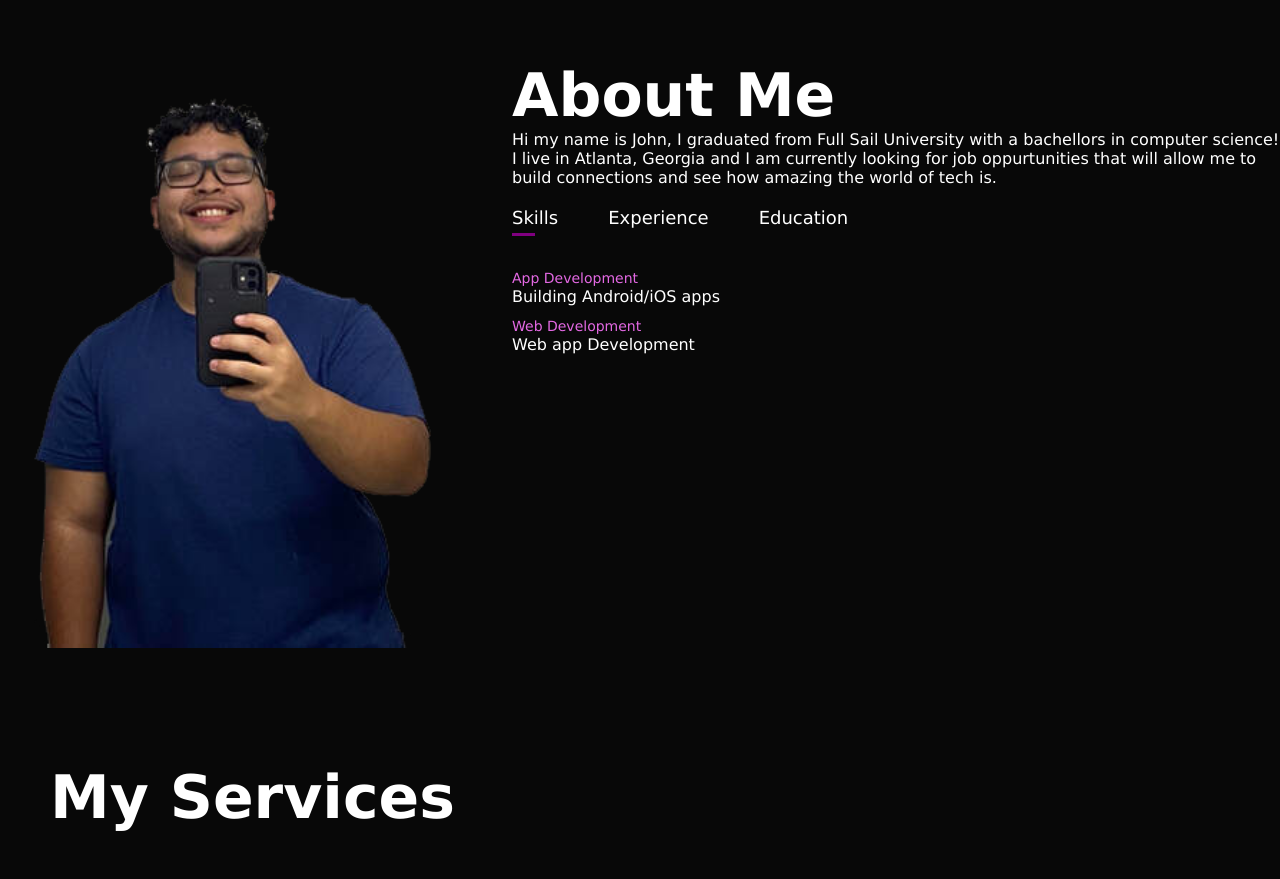
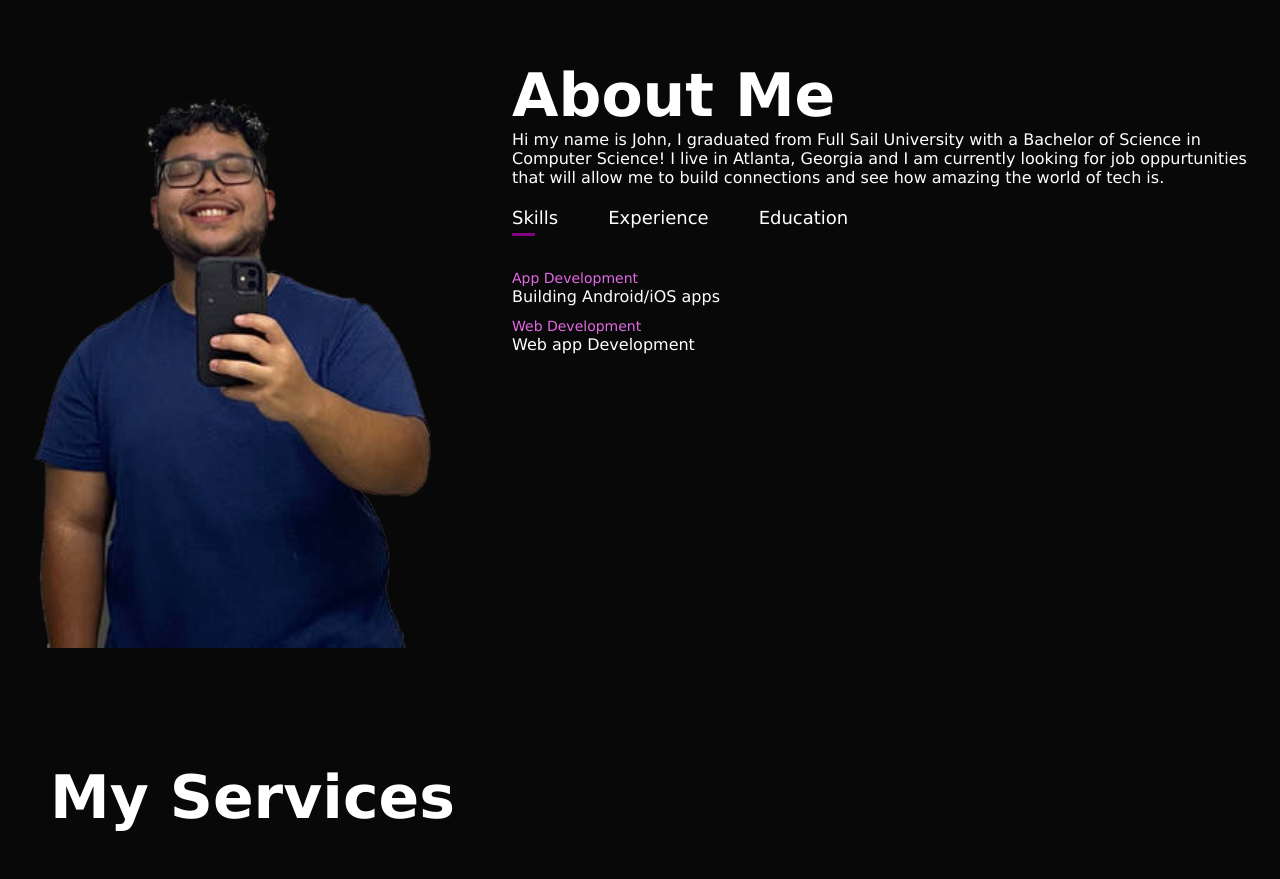
Before and after one commit to HiJohnCurtis/Portfolio-Website, a plain HTML site: page index.html in a window 1280 px wide. Shown: the part 820-1699 px from the top of the page. Drawn offline with Linux system fonts and the light colour scheme.

Commit message:
correct naming for my degree

```diff
--- a/index.html
+++ b/index.html
@@ -38,7 +38,7 @@
         </div>
         <div class="about-col-2">
           <h1 class="sub-title">About Me</h1>
-          <p>Hi my name is John, I graduated from Full Sail University with a bachellors in computer science!
+          <p>Hi my name is John, I graduated from Full Sail University with a Bachelor of Science in Computer Science!
             I live in Atlanta, Georgia and I am currently looking for job oppurtunities that will allow me to build connections and see how
             amazing the world of tech is.</p>
 
```
